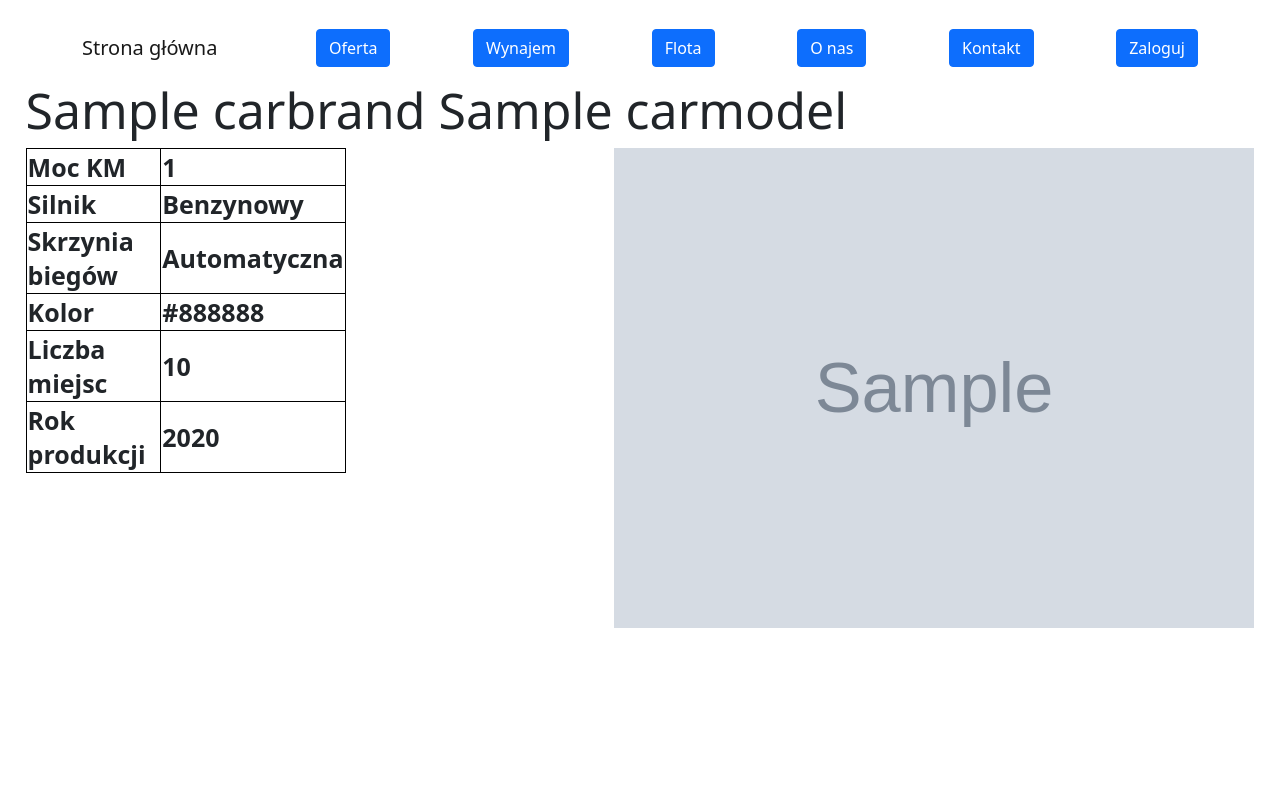
After one commit to sda-project-group/car-rent, a Django app: page /carrent/cardetail/1/ in a window 1280 px wide. The commit adds this page. Run offline with Django 4.2, Linux system fonts and the light colour scheme; tables that the repository leaves empty hold one stand-in row (values such as "Sample post"); grey boxes marked "Sample" are stand-in pictures; some libraries are stand-ins or nearby versions.

Commit message:
Add-car-list-detail-view

```diff
--- a/carrent/carrent/settings.py
+++ b/carrent/carrent/settings.py
@@ -120,8 +120,8 @@ USE_TZ = True
 # https://docs.djangoproject.com/en/4.0/howto/static-files/
 
 STATIC_URL = 'static/'
-MEDIA_URL = 'media/'
-MEDIA_ROOT = BASE_DIR / 'media'
+MEDIA_URL = '/media/'
+MEDIA_ROOT = os.path.join(BASE_DIR, 'media')
 
 # Default primary key field type
 # https://docs.djangoproject.com/en/4.0/ref/settings/#default-auto-field
--- a/carrent/carrent/urls.py
+++ b/carrent/carrent/urls.py
@@ -15,8 +15,11 @@ Including another URLconf
 """
 from django.contrib import admin
 from django.urls import path, include
+from django.conf import settings
+from django.conf.urls.static import static
 
 urlpatterns = [
     path('admin/', admin.site.urls),
     path('carrent/', include('carrentapp.urls')),
 ]
+urlpatterns += static(settings.MEDIA_URL, document_root=settings.MEDIA_ROOT)
--- a/carrent/carrentapp/models.py
+++ b/carrent/carrentapp/models.py
@@ -127,11 +127,11 @@ class UserCustom(AbstractBaseUser):
 
 
 class CarBrand(models.Model):
-    brand_name = models.CharField(max_length=50, verbose_name="Brand", unique=True)
+    brand_name = models.CharField(max_length=50, verbose_name="Marka", unique=True)
 
     class Meta:
-        verbose_name = "Brand"
-        verbose_name_plural = "CarBrands"
+        verbose_name = "Marka"
+        verbose_name_plural = "Marki"
 
     def __str__(self):
         return f'{self.brand_name}'
@@ -143,30 +143,30 @@ class CarModel(models.Model):
 
     class Meta:
         verbose_name = "Model"
-        verbose_name_plural = "CarModels"
+        verbose_name_plural = "Modele"
 
     def __str__(self):
         return f'{self.model_name}'
 
 
 class Car(models.Model):
-    plate_number = models.CharField(max_length=20, verbose_name="Plate Number", unique=True)
+    plate_number = models.CharField(max_length=20, verbose_name="Numer rejestracyjny", unique=True)
     brand = models.ForeignKey(CarBrand, on_delete=models.PROTECT)
     model = models.ForeignKey(CarModel, on_delete=models.PROTECT)
-    year_of_production = models.IntegerField(verbose_name="Year of production")
-    rating = models.FloatField(verbose_name="Rating")
-    number_of_seats = models.IntegerField(verbose_name="Number of seats")
-    engine_type = models.CharField(max_length=20, verbose_name="Engine type",
-                                   choices=(('p', 'Petrol'), ('d', 'Diesel'), ('e', 'Electric'), ('h', 'Hybrid')))
-    engine_power = models.IntegerField(verbose_name="Engine power")
-    color = models.CharField(max_length=50, verbose_name="Color")
-    car_mileage = models.IntegerField(verbose_name="Car mileage")
-    car_image = models.ImageField(upload_to='images/cars', verbose_name="Image")
-    gearbox_type = models.CharField(max_length=10, verbose_name="Gearbox", choices=(('a', 'Automatic'), ('m', 'Manual')))
+    year_of_production = models.IntegerField(verbose_name="Rok produkcji")
+    rating = models.FloatField(verbose_name="Ocena")
+    number_of_seats = models.IntegerField(verbose_name="Ilość miejsc")
+    engine_type = models.CharField(max_length=20, verbose_name="Rodzaj silnika",
+                                   choices=(('Benzynowy', 'Benzynowy'), ('Diesel', 'Diesel'), ('Elektryczny', 'Elektryczny'), ('Hybryda', 'Hybryda')))
+    engine_power = models.IntegerField(verbose_name="Moc")
+    color = models.CharField(max_length=50, verbose_name="Kolor")
+    car_mileage = models.IntegerField(verbose_name="Przebieg")
+    car_image = models.ImageField(upload_to='images/cars', verbose_name="Zdjęcie")
+    gearbox_type = models.CharField(max_length=15, verbose_name="Skrzynia biegów", choices=(('Automatyczna', 'Automatyczna'), ('Manualna', 'Manualna')))
 
     class Meta:
-        verbose_name = "Car"
-        verbose_name_plural = "Cars"
+        verbose_name = "Samochód"
+        verbose_name_plural = "Samochody"
 
     def __str__(self):
         return f'{self.plate_number} - {self.brand} {self.model}'
--- a/carrent/carrentapp/static/carrentapp/styles/layout.css
+++ b/carrent/carrentapp/static/carrentapp/styles/layout.css
@@ -11,4 +11,52 @@
   border-top: 1px solid #999999;
   margin-top:20px;
   text-align:center;
-  }
+}
+#carobject{
+  width: 30%;
+  float: left;
+}
+
+#carlisttable{
+  float: left;
+  width: 40%;
+  margin-left: 2%;
+  margin-bottom: 2%;
+  margin-top: 2%;
+  font-size: 15px;
+  font-weight: bold;
+}
+#carlistphoto{
+  vertical-align: top;
+  float: right;
+  margin-top: 2%;
+  margin-left: 1%;
+  margin-right: 2%;
+  width: 55%;
+}
+
+#headerdetail
+{
+  margin-left: 2%;
+  font-size: 50px;
+
+}
+
+#imagedetail
+{
+  float: right;
+  margin-left: 2%;
+  margin-right: 2%;
+  width: 50%;
+}
+
+#detailtable
+{
+  float: left;
+  width: 25%;
+  margin-left: 2%;
+  margin-right: 2%;
+  margin-bottom: 2%;
+  font-size: 25px;
+  font-weight: bold;
+}
--- a/carrent/carrentapp/templates/carrentapp/base.html
+++ b/carrent/carrentapp/templates/carrentapp/base.html
@@ -17,8 +17,7 @@
             Oferta</a>
         <a class="btn btn-primary" data-bs-toggle="collapse" href="#collapseExample" role="button" aria-expanded="false" aria-controls="collapseExample">
             Wynajem</a>
-        <a class="btn btn-primary" data-bs-toggle="collapse" href="#collapseExample" role="button" aria-expanded="false" aria-controls="collapseExample">
-            Flota</a>
+        <a href="{% url 'car_list' %}" class="btn btn-primary" role="button">Flota </a>
         <a class="btn btn-primary" data-bs-toggle="collapse" href="#collapseExample" role="button" aria-expanded="false" aria-controls="collapseExample">
             O nas</a>
         <a class="btn btn-primary" data-bs-toggle="collapse" href="#collapseExample" role="button" aria-expanded="false" aria-controls="collapseExample">
@@ -58,9 +57,10 @@
 
 </div>
 
-<div id="footer">
-    (c) 2022 - Końcowy projekt grupy nr 1
-</div>
+<!-- <div id="footer"> -->
+<!-- (c) 2022 - Końcowy projekt grupy nr 1 -->
+<!-- </div> -->
+
 
     <!-- jQuery first, then Popper.js, then Bootstrap JS -->
     <script src="https://code.jquery.com/jquery-3.2.1.slim.min.js" integrity="sha384-KJ3o2DKtIkvYIK3UENzmM7KCkRr/rE9/Qpg6aAZGJwFDMVNA/GpGFF93hXpG5KkN" crossorigin="anonymous"></script>
--- /dev/null
+++ b/carrent/carrentapp/templates/carrentapp/car_detail.html
@@ -0,0 +1,49 @@
+{% extends 'carrentapp/base.html' %}
+{% load static %}
+{% block section_two %}
+
+<html>
+<head>
+<style>
+table, th, td {
+  border: 1px solid black;
+}
+</style>
+</head>
+<body>
+
+<h1 id="headerdetail"> {{  car.brand }} {{ car.model }} </h1>
+
+<table id="detailtable">
+
+  <tr>
+    <td>Moc KM</td>
+    <td>{{ car.engine_power }}</td>
+  </tr>
+  <tr>
+    <td>Silnik</td>
+    <td>{{ car.engine_type }}</td>
+  </tr>
+  <tr>
+    <td>Skrzynia biegów</td>
+    <td>{{ car.gearbox_type }}</td>
+  </tr>
+  <tr>
+    <td>Kolor</td>
+    <td>{{ car.color }}</td>
+  </tr>
+  <tr>
+    <td>Liczba miejsc</td>
+    <td>{{ car.number_of_seats }}</td>
+  </tr>
+  <tr>
+    <td>Rok produkcji</td>
+    <td>{{ car.year_of_production }}</td>
+  </tr>
+
+</table>
+        <img id="imagedetail" src="{{ car.car_image.url }}">
+</body>
+</html>
+
+{% endblock %}
--- a/carrent/carrentapp/urls.py
+++ b/carrent/carrentapp/urls.py
@@ -1,9 +1,13 @@
+from django.conf import settings
+from django.conf.urls.static import static
+from django.contrib.auth import views as auth_views
 from django.urls import path
-from django.contrib.auth import views as auth_views
+from django.views.generic import ListView, DetailView
+
+from . import views
+from .forms import LoginForm
 from .views import CustomLoginView, RegisterView
-from .forms import LoginForm
-from . import views
-
+from .models import Car
 
 urlpatterns = [
     path('base-test/', views.base_test_view, name='zalogowany'),
@@ -11,4 +15,7 @@ urlpatterns = [
                                            authentication_form=LoginForm), name='login'),
     path('logout/', auth_views.LogoutView.as_view(template_name='carrentapp/logout.html'), name='logout'),
     path('registration/', RegisterView.as_view(), name='users-registration'),
+    path('carlist/', ListView.as_view(model=Car), name='car_list'),
+    path('cardetail/<int:pk>/', DetailView.as_view(model=Car), name="car_detail")
 ]
+urlpatterns += static(settings.MEDIA_URL, document_root=settings.MEDIA_ROOT)
--- a/requirements.txt
+++ b/requirements.txt
@@ -1,2 +1,3 @@
 Django==4.0.4
 python-dotenv==0.20.0
+Pillow==9.1.0
```
Also changed, not shown: carrent/carrentapp/templates/carrentapp/car_list.html (added, +32 -0 lines).
